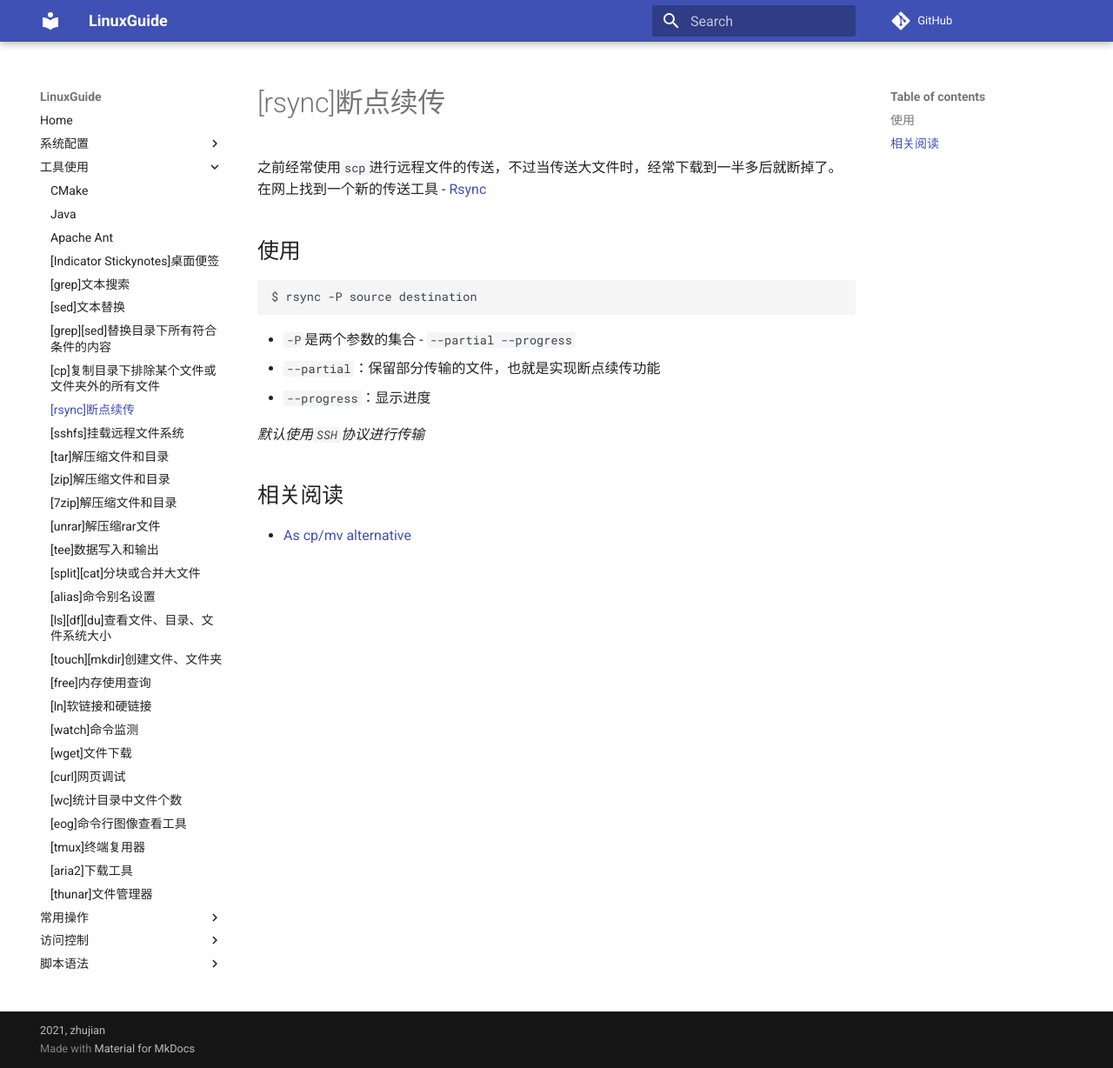
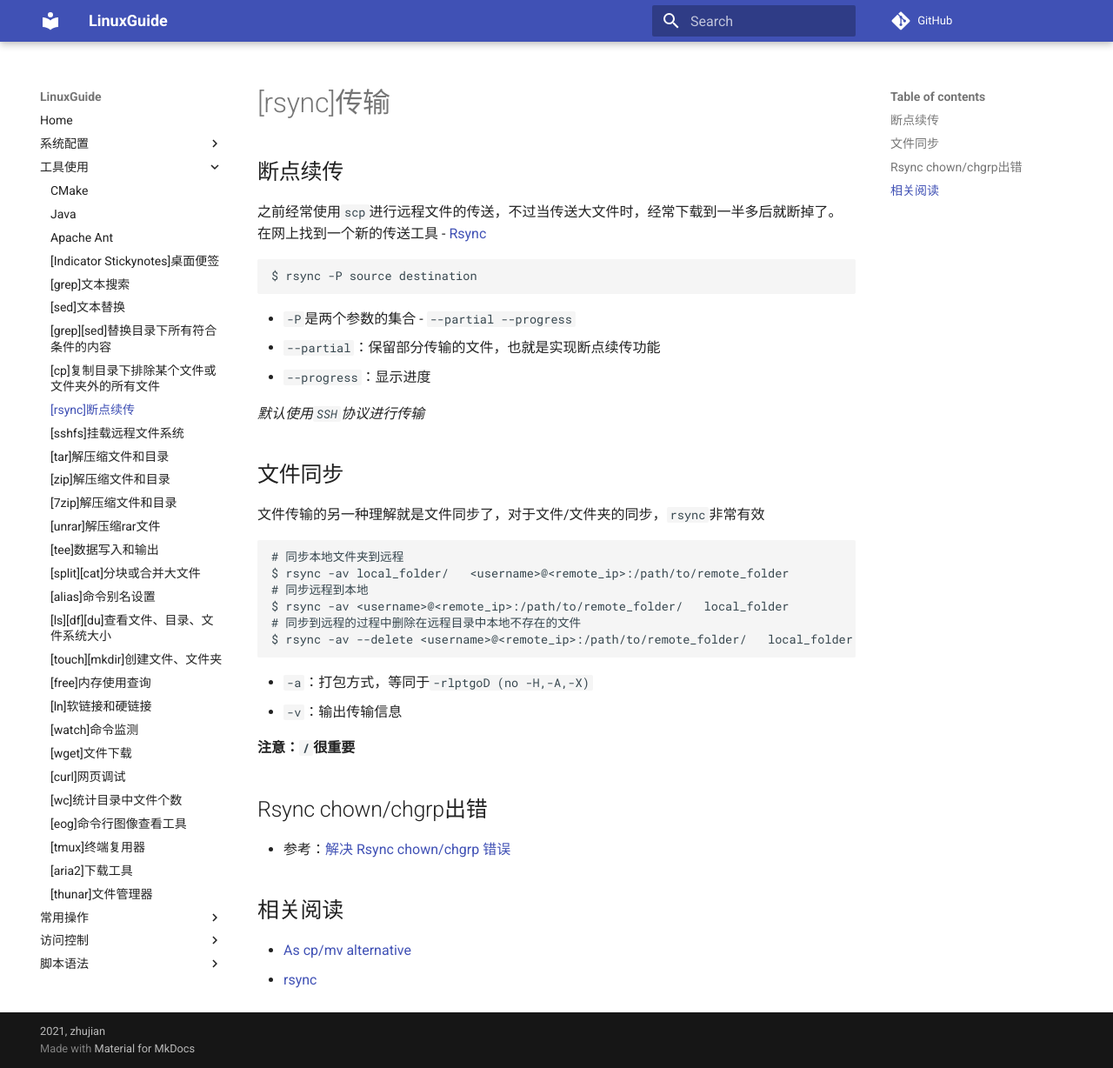
Before and after one commit to ZJDoc/LinuxGuide, an MkDocs documentation site: the page built from docs/tool/rsync.md, in a window 1280 px wide and 1228 px high. Shown: the whole window at 87% size. Built offline with MkDocs 1.6.1 and Material for MkDocs 9.7.7, drawn with Linux system fonts in a browser that asks for light colours; comment, search, counter and statistics services are not loaded.

Commit message:
docs(tool): update rsync

````diff
--- a/docs/tool/rsync.md
+++ b/docs/tool/rsync.md
@@ -1,9 +1,9 @@
 
-# [rsync]断点续传
+# [rsync]传输
+
+## 断点续传
 
 之前经常使用`scp`进行远程文件的传送，不过当传送大文件时，经常下载到一半多后就断掉了。在网上找到一个新的传送工具 - [Rsync](https://wiki.archlinux.org/index.php/Rsync)
-
-## 使用
 
 ```
 $ rsync -P source destination
@@ -15,6 +15,29 @@ $ rsync -P source destination
 
 *默认使用`SSH`协议进行传输*
 
+## 文件同步
+
+文件传输的另一种理解就是文件同步了，对于文件/文件夹的同步，`rsync`非常有效
+
+```
+# 同步本地文件夹到远程
+$ rsync -av local_folder/   <username>@<remote_ip>:/path/to/remote_folder
+# 同步远程到本地
+$ rsync -av <username>@<remote_ip>:/path/to/remote_folder/   local_folder
+# 同步到远程的过程中删除在远程目录中本地不存在的文件
+$ rsync -av --delete <username>@<remote_ip>:/path/to/remote_folder/   local_folder
+```
+
+* `-a`：打包方式，等同于`-rlptgoD (no -H,-A,-X)`
+* `-v`：输出传输信息
+
+**注意：`/`很重要**
+
+## Rsync chown/chgrp出错
+
+* 参考：[解决 Rsync chown/chgrp 错误](https://blog.csdn.net/weixin_34327223/article/details/93397587)
+
 ## 相关阅读
 
 * [As cp/mv alternative](https://wiki.archlinux.org/index.php/Rsync)
+* [rsync](https://en.wikipedia.org/wiki/Rsync)
````
